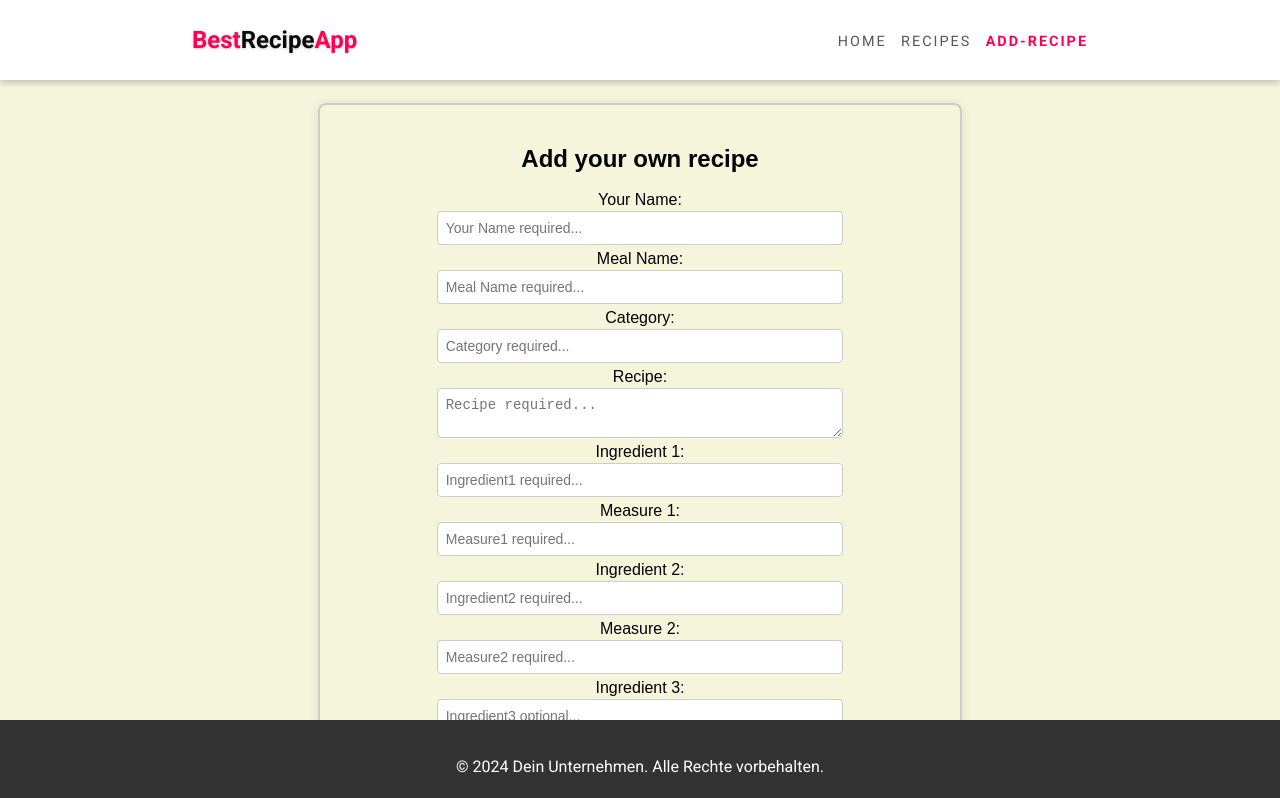
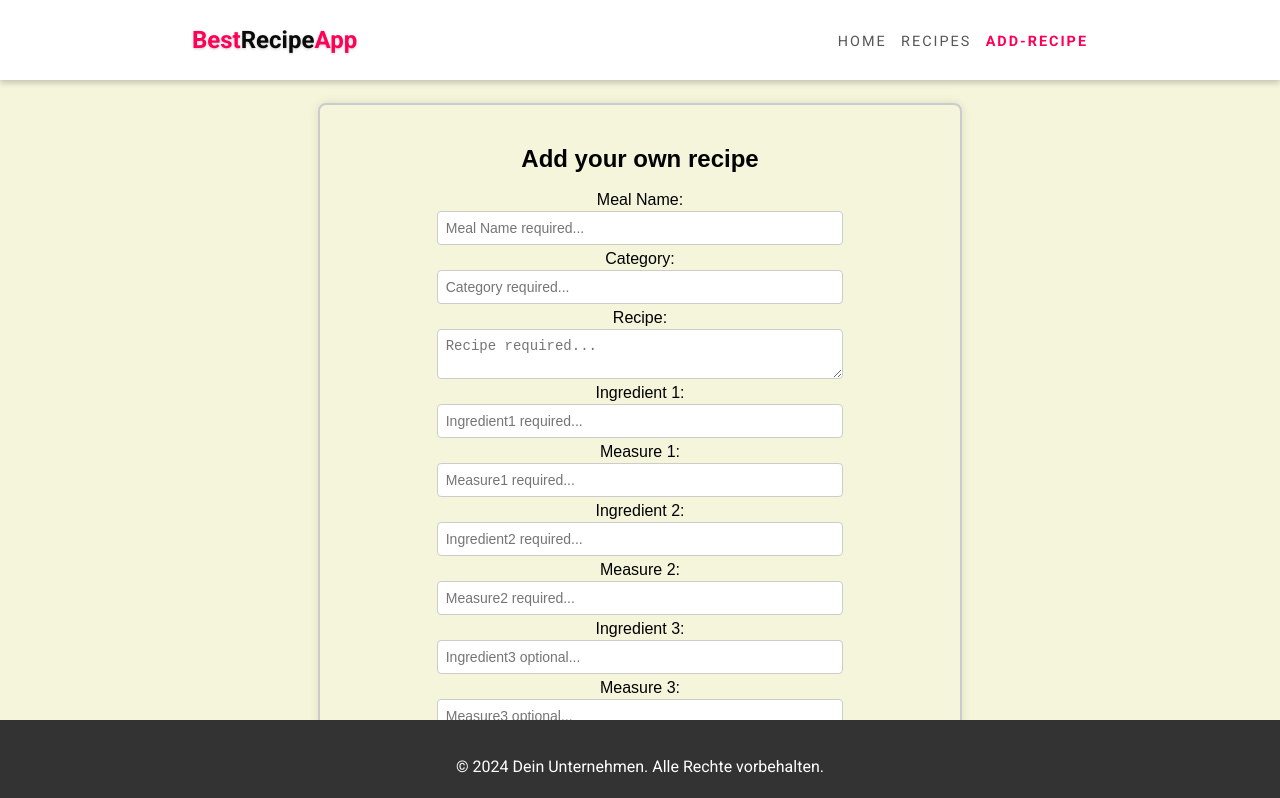
Before and after one commit to SiqiZheng94/siqizheng-RecipeApp, a React (Vite) app in the folder frontend/: page /add-recipe in a window 1280 px wide. Shown: the top 798 px of the page. Built offline with nearby package versions, Linux system fonts and the light colour scheme; no server answers.

Commit message:
Remove Id

```diff
--- a/frontend/src/components/AddRecipe.tsx
+++ b/frontend/src/components/AddRecipe.tsx
@@ -3,11 +3,10 @@ import axios from 'axios';
 import '../styles/addRecipe.scss';
 
 interface FormValues {
-    _id?: string;
-    idMeal: string;
+    // idMeal: string;
     strMeal: string;
     strCategory?: string;
-    strMealThumb: File | null;
+    strMealThumb: string;
     strInstructions: string;
     strIngredient1: string;
     strMeasure1: string,
@@ -19,10 +18,10 @@ interface FormValues {
 
 const AddRecipes: React.FC = () => {
     const [formData, setFormData] = useState<FormValues>({
-        idMeal: '',
+        // idMeal: '',
         strMeal: '',
         strCategory: '',
-        strMealThumb: null,
+        strMealThumb: '',
         strInstructions: '',
         strIngredient1: '',
         strMeasure1: '',
@@ -48,10 +47,10 @@ const AddRecipes: React.FC = () => {
             // Sende Daten an das Backend
             const response = await axios.post("/api/meals/add", formData);
             setFormData({
-                idMeal: '',
+                // idMeal: '',
                 strMeal: '',
                 strCategory: '',
-                strMealThumb: null,
+                strMealThumb: '',
                 strInstructions: '',
                 strIngredient1: '',
                 strMeasure1: '',
@@ -71,16 +70,26 @@ const AddRecipes: React.FC = () => {
             <form>
                 <h2>Add your own recipe</h2>
                 <br/>
-                <label htmlFor="idMeal">Your Name:</label>
-                <input
-                    type="text"
-                    id="idMeal"
-                    name="idMeal"
-                    value={formData.idMeal}
-                    onChange={handleInputChange}
-                    placeholder={"Your Name required..."}
-                    required
-                />
+                {/*<label htmlFor="idMeal">Your Name:</label>*/}
+                {/*<input*/}
+                {/*    type="text"*/}
+                {/*    id="idMeal"*/}
+                {/*    name="_id"*/}
+                {/*    value={formData._id}*/}
+                {/*    onChange={handleInputChange}*/}
+                {/*    placeholder={"Your Name required..."}*/}
+                {/*    required*/}
+                {/*/>*/}
+                {/*<label htmlFor="idMeal">Your Name:</label>*/}
+                {/*<input*/}
+                {/*    type="text"*/}
+                {/*    id="idMeal"*/}
+                {/*    name="idMeal"*/}
+                {/*    value={formData.idMeal}*/}
+                {/*    onChange={handleInputChange}*/}
+                {/*    placeholder={"Your Name required..."}*/}
+                {/*    required*/}
+                {/*/>*/}
                 <label htmlFor="strMeal">Meal Name:</label>
                 <input
                     type="text"
@@ -168,15 +177,15 @@ const AddRecipes: React.FC = () => {
                     onChange={handleInputChange}
                     placeholder={"Measure3 optional..."}
                 />
-                <label htmlFor="strMealThumb">Meal Image:</label>
+                <label htmlFor="strMealThumb">Meal link Image:</label>
                 <input
-                    type="file"
+                    type="text"
                     id="strMealThumb"
                     name="strMealThumb"
-                    accept="image/*"
-                    // value={formData.strMealThumb}
+                    // accept="image/*"
+                    value={formData.strMealThumb}
                     onChange={handleInputChange}
-                    placeholder={"Meal Image optional..."}
+                    placeholder={"Meal link Image optional..."}
                 />
                 <br/>
                 <button type="button" onClick={handleSubmit}>
```
